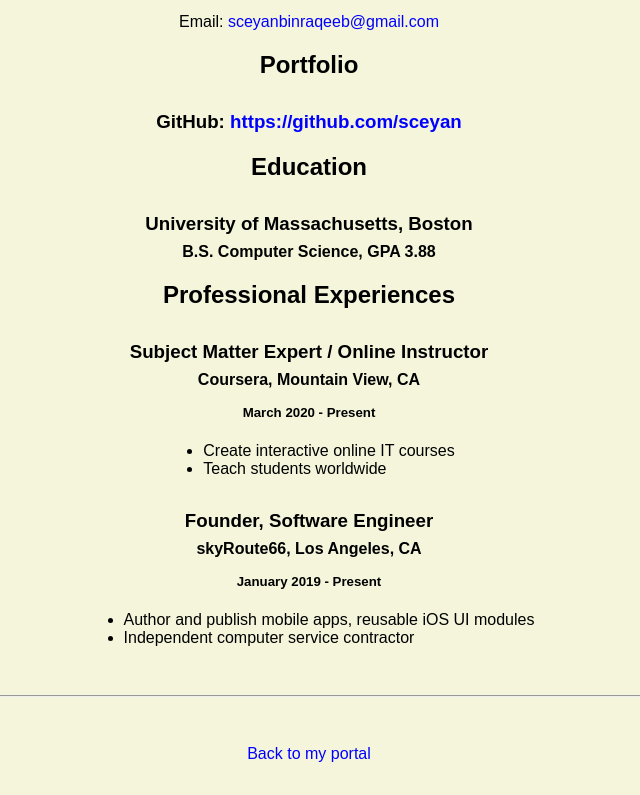
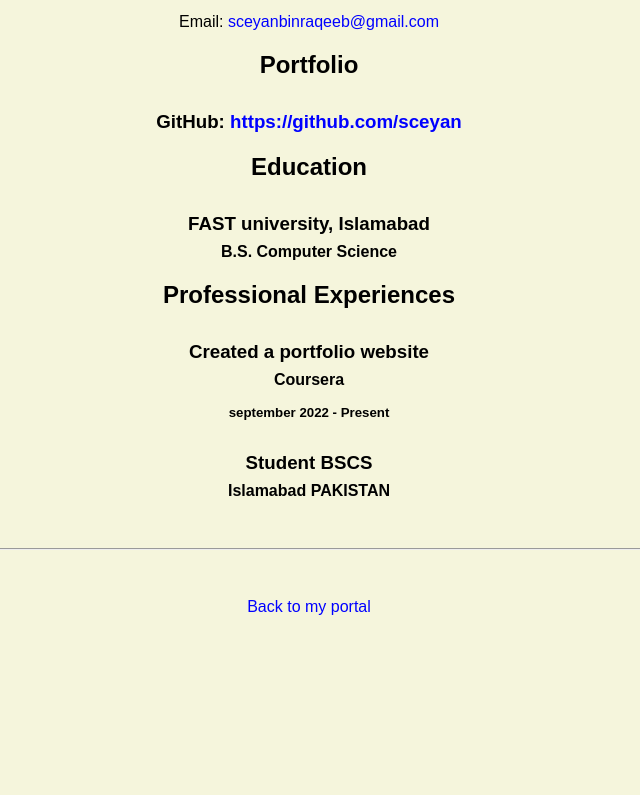
Before and after one commit to sceyan/sceyan.github.io, a plain HTML site: page resume.html in a window 1280 px wide. Shown: the part 508-1303 px from the top of the page, without its empty margins (331-971 px from the left). After the commit the page ends 1156 px from the top, so only its background shows below. Drawn offline with Linux system fonts and the light colour scheme.

Commit message:
Update resume.html

```diff
--- a/resume.html
+++ b/resume.html
@@ -30,26 +30,19 @@
 
     <h2>Education</h2>
 
-    <h3>University of Massachusetts, Boston</h3>
-    <h4>B.S. Computer Science, GPA 3.88</h4>
+    <h3>FAST university, Islamabad</h3>
+    <h4>B.S. Computer Science</h4>
 
     <h2>Professional Experiences</h2>
 
-    <h3>Subject Matter Expert / Online Instructor</h3>
-    <h4>Coursera, Mountain View, CA</h4>
-    <h5>March 2020 - Present</h5>
-      <ul>
-        <li>Create interactive online IT courses</li>
-        <li>Teach students worldwide</li>
-      </ul>
+    <h3>Created a portfolio website</h3>
+    <h4>Coursera</h4>
+    <h5>september 2022 - Present</h5>
 
-    <h3>Founder, Software Engineer</h3>
-    <h4>skyRoute66, Los Angeles, CA</h4>
-    <h5>January 2019 - Present</h5>
-      <ul>
-        <li>Author and publish mobile apps, reusable iOS UI modules</li>
-        <li>Independent computer service contractor</li>
-      </ul>
+
+    <h3>Student BSCS</h3>
+    <h4>Islamabad PAKISTAN</h4>
+
   </body>
 
   <footer>
```
